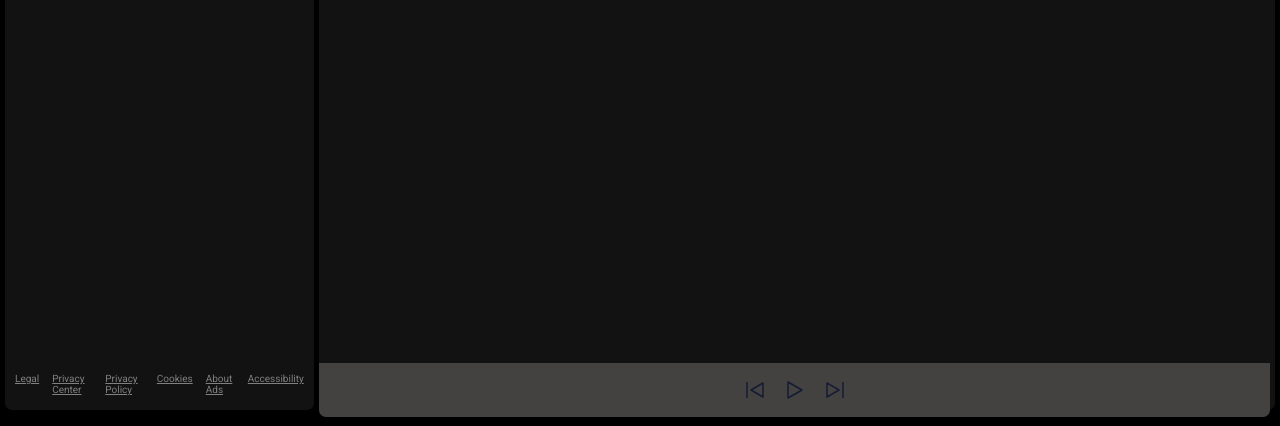
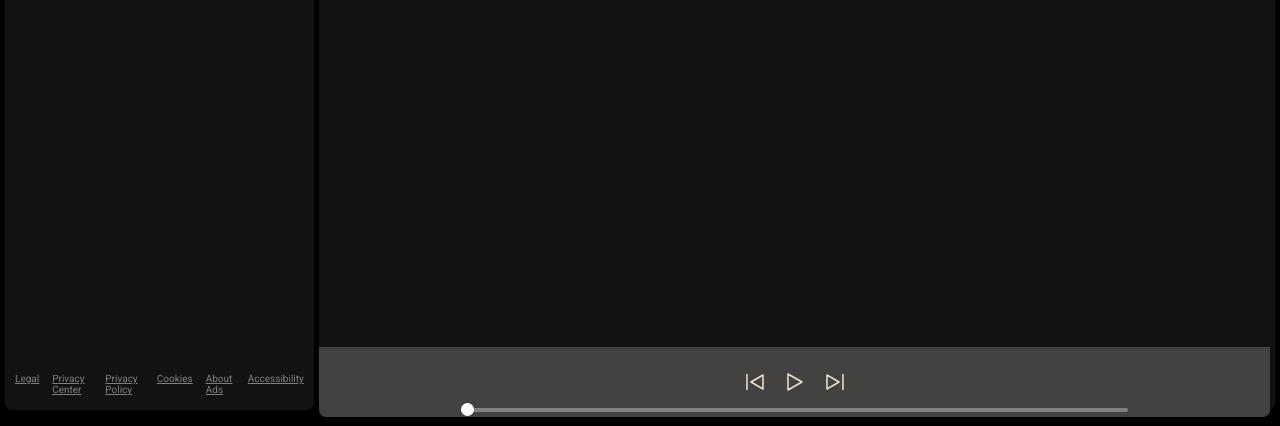
Before and after one commit to chandanyadav-10/Fullstack_development, a plain HTML site: page Spotify Clone - Using HTML, CSS and JavaScript/index.html in a window 1280 px wide. Shown: the part 374-800 px from the top of the page. Drawn offline with Linux system fonts and the light colour scheme; no server answers; a web font is replaced by a local one.

Commit message:
Design playbar, seekbar and play music

```diff
--- a/Spotify Clone - Using HTML, CSS and JavaScript/index.html
+++ b/Spotify Clone - Using HTML, CSS and JavaScript/index.html
@@ -134,11 +134,16 @@
             </div>
           </div>
           <div class="playbar">
+            <div class="seekbar">
+              <div class="circle">
+
+              </div>
+            </div>
             <div class="songinfo"></div>
             <div class="songbtns">
-              <img src="prevsong.svg" alt="" />
-              <img src="play.svg" alt="play" />
-              <img src="nextsong.svg" alt="" />
+              <img class="invert" src="prevsong.svg" alt="" />
+              <img class="invert" src="play.svg" alt="play" />
+              <img class="invert" src="nextsong.svg" alt="" />
             </div>
             <div class="songtime"></div>
           </div>
--- a/Spotify Clone - Using HTML, CSS and JavaScript/script.js
+++ b/Spotify Clone - Using HTML, CSS and JavaScript/script.js
@@ -20,10 +20,28 @@ async function getSongs() {
   return songsArr;
 }
 
+// const playMusic = (track) => {
+//   let audio = new Audio("/songs/" + track)
+//   audio.play()
+// };
+
+let currentSong;
+
+const playMusic = (track) => {
+  if (currentSong) {
+    currentSong.pause();
+  }
+
+  currentSong = new Audio("/songs/" + track);
+
+  currentSong.play();
+};
+
 async function main() {
   //Get the list of all songs
   let songs = await getSongs();
 
+  //show all the songs in the playlist
   let songUL = document
     .querySelector(".songList")
     .getElementsByTagName("ul")[0];
@@ -35,11 +53,10 @@ async function main() {
       .replace(/\s+/g, " ")
       .replace(".mp3", "")
       .trim();
-
-    songUL.innerHTML += `<li>
+    songUL.innerHTML += `<li data-song="${song}">
               <img class="invert" src="music.svg" alt="">
               <div class="info">
-                <div>${cleanSong}</div>
+                <div>${cleanSong}"</div>
                 <div>Chandan</div>
               </div>
               <div class="playnow">
@@ -48,9 +65,25 @@ async function main() {
               </div>
   </li>`;
   }
-  //Play the first songs
-  let audio = new Audio(songs[0]);
-  // audio.play();
+  //Attach an event listener to each song
+  // Array.from(
+  //   document.querySelector(".songList").getElementsByTagName("li"),
+  // ).forEach((e) => {
+  //   console.log(e.querySelector(".info").firstElementChild.innerHTML);
+  //   playMusic(e.querySelector(".info").firstElementChild.innerHTML);
+  // });
+
+  Array.from(
+    document.querySelector(".songList").getElementsByTagName("li"),
+  ).forEach((e) => {
+    e.addEventListener("click", () => {
+      let track = e.dataset.song;
+
+      console.log(track);
+
+      playMusic(track);
+    });
+  });
 }
 
 main();
--- a/Spotify Clone - Using HTML, CSS and JavaScript/style.css
+++ b/Spotify Clone - Using HTML, CSS and JavaScript/style.css
@@ -163,9 +163,13 @@ body {
 }
 
 .playbar {
+  display: flex;
+  align-items: center;
+  justify-content: center;
   position: fixed;
   bottom: 9px;
   background-color: rgb(68, 65, 65);
+  height: 40px;
   width: 72vw;
   padding: 15px;
   border-bottom-left-radius: 7px;
@@ -179,6 +183,11 @@ body {
   gap: 16px;
 }
 
+/* .songbtns :nth-child(2){
+  background-color: white;
+  width: 20px;
+} */
+
 .songList {
   padding: 20px 0px;
   height: 444px;
@@ -187,20 +196,20 @@ body {
 }
 
 .songList::-webkit-scrollbar {
-    width: 8px;
+  width: 8px;
 }
 
 .songList::-webkit-scrollbar-track {
-    background: #1a1a1a;
+  background: #1a1a1a;
 }
 
 .songList::-webkit-scrollbar-thumb {
-    background: #535353;
-    border-radius: 10px;
+  background: #535353;
+  border-radius: 10px;
 }
 
 .songList::-webkit-scrollbar-thumb:hover {
-    background: #b3b3b3;
+  background: #b3b3b3;
 }
 
 .songList ul li {
@@ -238,3 +247,22 @@ body {
   border-radius: 5px;
   width: 14px;
 }
+
+.seekbar {
+  height: 4px;
+  width: 70%;
+  background-color: grey;
+  border-radius: 10px;
+  position: absolute;
+  bottom: 5px;
+}
+
+.circle {
+  width: 13px;
+  height: 13px;
+  background-color: white;
+  border-radius: 20px;
+  position: relative;
+  bottom: 5px;
+  transition: left 0.5s;
+}
```
